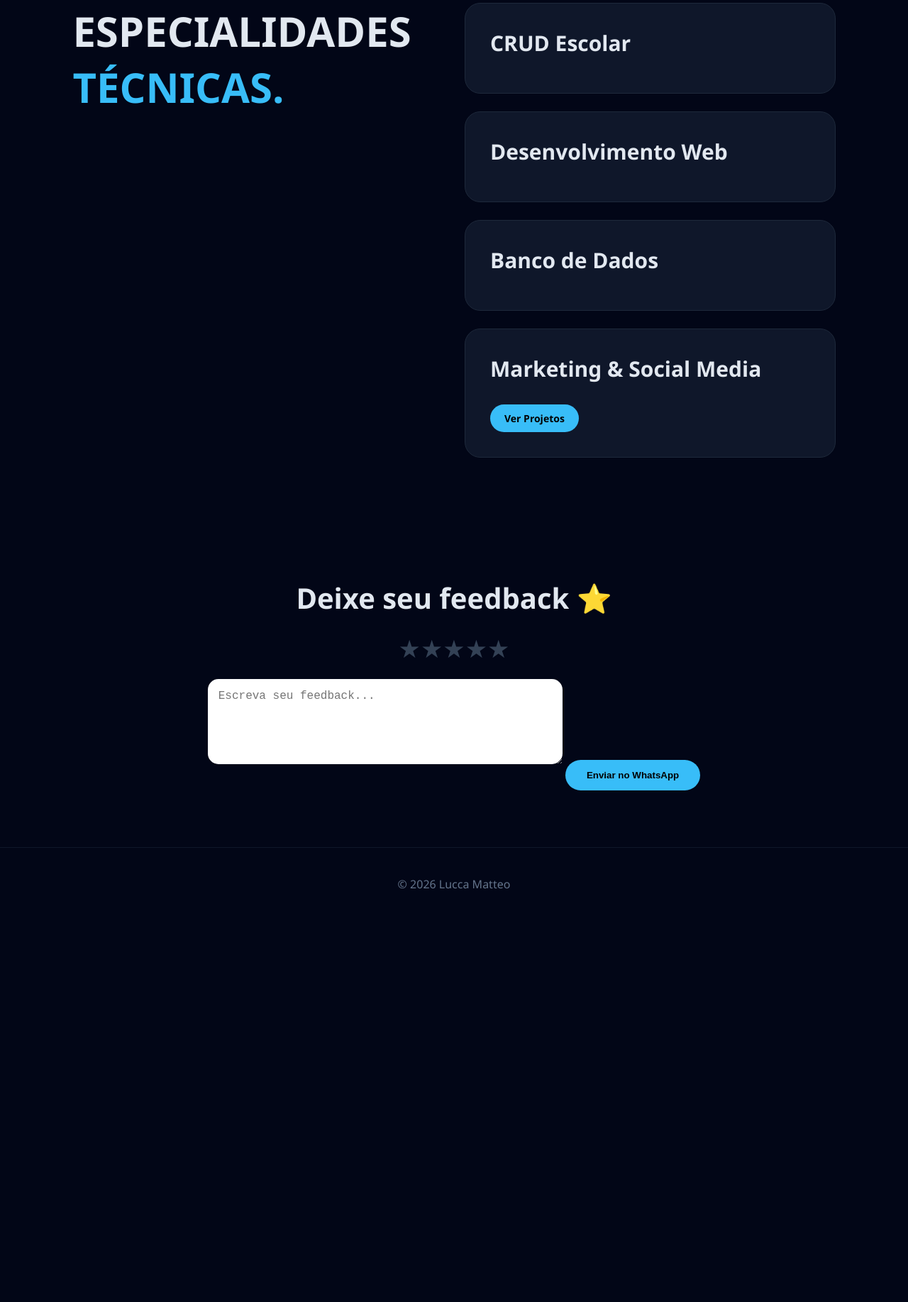
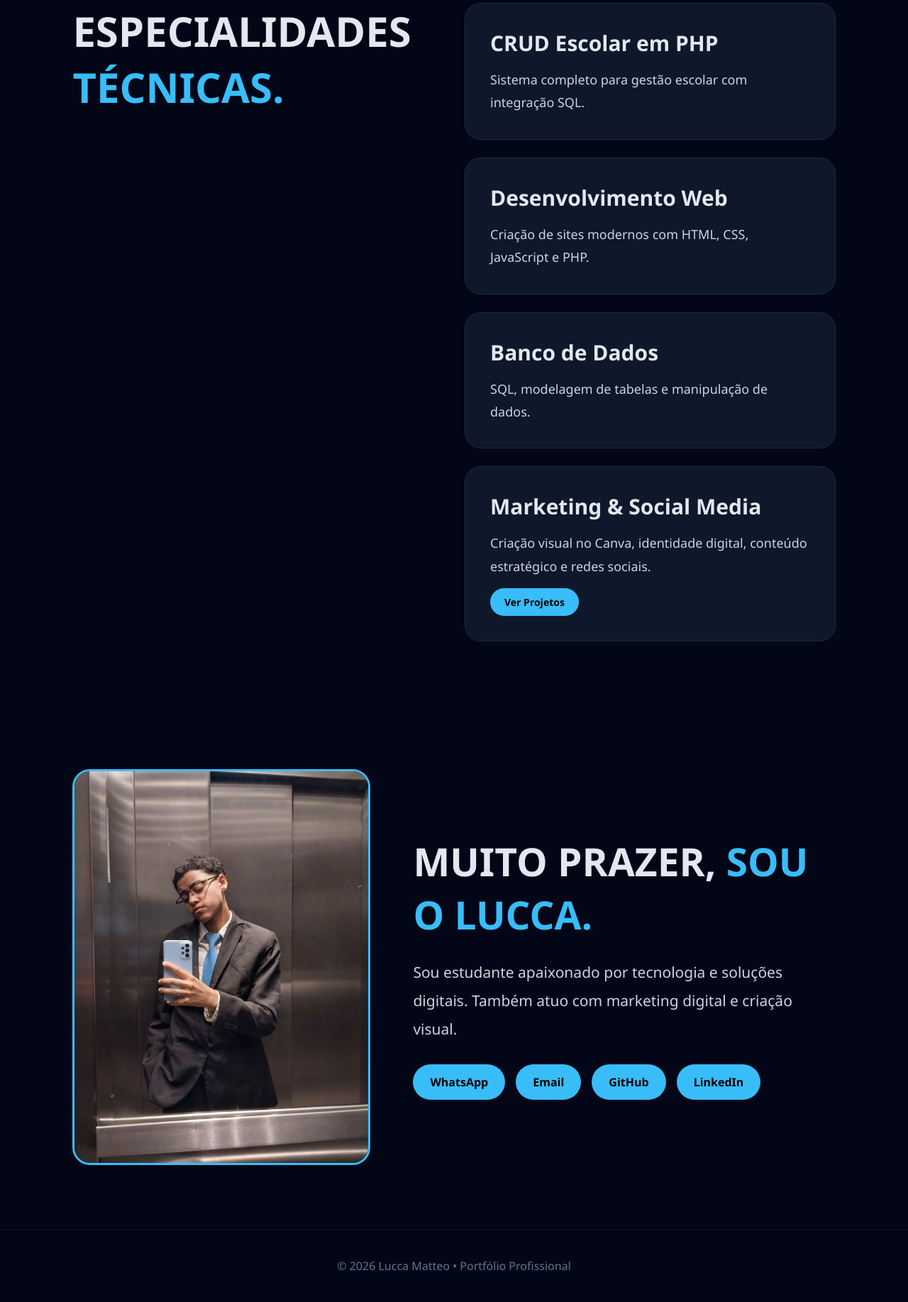
Before and after one commit to lucca-matteo/portif-lio, a plain HTML site: page index.html in a window 1280 px wide. Shown: the part 886-2721 px from the top of the page at 71% size. Before the commit the page ends 2183 px from the top, so only its background shows below. Drawn offline with Linux system fonts and the light colour scheme.

Commit message:
Update index.html

```diff
--- a/index.html
+++ b/index.html
@@ -272,53 +272,6 @@ transform:scale(1.03);
 border-color:#38bdf8;
 }
 
-/* FEEDBACK */
-.feedback{
-padding:80px 8%;
-text-align:center;
-}
-
-.feedback h2{
-font-size:40px;
-margin-bottom:20px;
-}
-
-.stars{
-font-size:35px;
-margin-bottom:20px;
-cursor:pointer;
-}
-
-.stars span{
-color:#334155;
-transition:.2s;
-}
-
-.stars span.active{
-color:#38bdf8;
-}
-
-textarea{
-width:100%;
-max-width:500px;
-height:120px;
-border-radius:15px;
-border:none;
-padding:15px;
-margin-bottom:20px;
-font-size:16px;
-outline:none;
-}
-
-.feedback button{
-padding:14px 30px;
-border:none;
-border-radius:30px;
-background:#38bdf8;
-font-weight:bold;
-cursor:pointer;
-}
-
 /* SOBRE */
 .about{
 display:grid;
@@ -413,18 +366,26 @@ display:none;
 </nav>
 
 <section class="hero" id="inicio">
+
 <div class="hero-text">
 <h1>Lucca Matteo <span>| TI & Desenvolvimento</span></h1>
-<p>Tecnologia que resolve problemas, sistemas que funcionam e ideias que saem do papel.</p>
+
+<p>
+Tecnologia que resolve problemas, sistemas que funcionam e ideias que saem do papel.
+Atuo com desenvolvimento web, banco de dados e criação de soluções digitais.
+</p>
+
 <a href="#sobre" class="hero-btn">Conheça meu trabalho</a>
 </div>
 
 <div class="hero-img">
 <img src="WhatsApp Image 2026-03-25 at 20.20.03.jpeg">
 </div>
+
 </section>
 
 <section id="especialidades">
+
 <div class="skills">
 
 <div>
@@ -432,46 +393,80 @@ display:none;
 </div>
 
 <div class="cards">
-<div class="card"><h3>CRUD Escolar</h3></div>
-<div class="card"><h3>Desenvolvimento Web</h3></div>
-<div class="card"><h3>Banco de Dados</h3></div>
+
+<div class="card">
+<h3>CRUD Escolar em PHP</h3>
+<p>Sistema completo para gestão escolar com integração SQL.</p>
+</div>
+
+<div class="card">
+<h3>Desenvolvimento Web</h3>
+<p>Criação de sites modernos com HTML, CSS, JavaScript e PHP.</p>
+</div>
+
+<div class="card">
+<h3>Banco de Dados</h3>
+<p>SQL, modelagem de tabelas e manipulação de dados.</p>
+</div>
 
 <div class="card card-click" onclick="abrirGaleria()">
 <h3>Marketing & Social Media</h3>
+<p>Criação visual no Canva, identidade digital, conteúdo estratégico e redes sociais.</p>
 <span class="ver-btn">Ver Projetos</span>
-</div>
 </div>
 
 </div>
+
+</div>
+
 </section>
 
-<!-- FEEDBACK -->
-<section class="feedback">
-<h2>Deixe seu feedback ⭐</h2>
+<section class="about" id="sobre">
 
-<div class="stars" id="stars">
-<span>★</span><span>★</span><span>★</span><span>★</span><span>★</span>
+<img src="WhatsApp Image 2026-04-18 at 14.59.55.jpeg">
+
+<div class="about-text">
+
+<h2>MUITO PRAZER, <span>SOU O LUCCA.</span></h2>
+
+<p>
+Sou estudante apaixonado por tecnologia e soluções digitais.
+Também atuo com marketing digital e criação visual.
+</p>
+
+<div class="links" id="contato">
+
+<a href="https://wa.me/5511952100839" target="_blank">WhatsApp</a>
+<a href="mailto:lucca456mt@gmail.com">Email</a>
+<a href="https://github.com/lucca-matteo" target="_blank">GitHub</a>
+<a href="https://www.linkedin.com/in/lucca-matteo" target="_blank">LinkedIn</a>
+
 </div>
-
-<textarea id="mensagem" placeholder="Escreva seu feedback..."></textarea>
-
-<button onclick="enviarFeedback()">Enviar no WhatsApp</button>
+</div>
 </section>
 
-<footer>© 2026 Lucca Matteo</footer>
+<footer>
+© 2026 Lucca Matteo • Portfólio Profissional
+</footer>
 
 <!-- MODAL -->
 <div class="modal" id="galeria">
+
 <div class="modal-box">
+
 <span class="fechar" onclick="fecharGaleria()">✕</span>
-<h2>Projetos</h2>
+
+<h2>Projetos de Marketing</h2>
+
 <div class="grid-img">
 <img src="foto1.jpeg">
-<img src="foto-2.jpeg">
-<img src="foto-3.jpeg">
-<img src="foto-4.jpeg">
+<img src="foto 2.jpeg">
+<img src="foto 3.jpeg">
+<img src="foto 4.jpeg">
 </div>
+
 </div>
+
 </div>
 
 <script>
@@ -487,33 +482,11 @@ modal.classList.remove("active");
 document.body.style.overflow = "auto";
 }
 
-modal.addEventListener("click", (e)=>{
-if(e.target === modal) fecharGaleria();
+modal.addEventListener("click", (e) => {
+if(e.target === modal){
+fecharGaleria();
+}
 });
-
-let nota = 0;
-const estrelas = document.querySelectorAll("#stars span");
-
-estrelas.forEach((star, i)=>{
-star.addEventListener("click", ()=>{
-nota = i+1;
-estrelas.forEach((s, j)=>{
-s.classList.toggle("active", j < nota);
-});
-});
-});
-
-function enviarFeedback(){
-let msg = document.getElementById("mensagem").value;
-
-if(nota === 0){
-alert("Escolha uma nota");
-return;
-}
-
-let texto = `Feedback:%0A⭐ ${nota}/5%0A${msg}`;
-window.open(`https://wa.me/5511952100839?text=${texto}`);
-}
 </script>
 
 </body>
```
